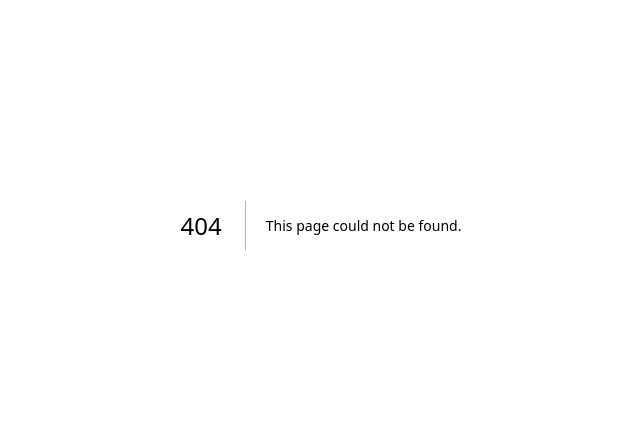
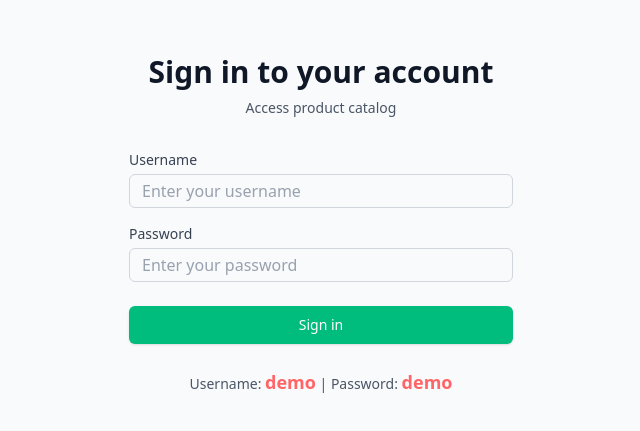
Before and after one commit to ZihadHossainNayem/coder71-technical-assessment, a Next.js app: page /login in a window 1280 px wide. Before the commit this address had no page. Shown: the part 175-606 px from the top of the page, without its empty margins (319-959 px from the left). Built offline with nearby package versions, Linux system fonts and the light colour scheme.

Commit message:
feat:implemented mock jwt auth with authContext and login page

```diff
--- a/app/layout.tsx
+++ b/app/layout.tsx
@@ -1,6 +1,7 @@
 import type { Metadata } from 'next';
 import { Poppins } from 'next/font/google';
 import './globals.css';
+import { AuthProvider } from '@/context/AuthContext';
 
 const poppins = Poppins({
     variable: '--font-poppins',
@@ -20,7 +21,9 @@ export default function RootLayout({
 }>) {
     return (
         <html lang="en">
-            <body className={`${poppins.variable} antialiased  text-gray-900 bg-gray-50`}>{children}</body>
+            <body className={`${poppins.variable} antialiased  text-gray-900 bg-gray-50`}>
+                <AuthProvider>{children}</AuthProvider>
+            </body>
         </html>
     );
 }
--- /dev/null
+++ b/app/login/page.tsx
@@ -0,0 +1,106 @@
+'use client';
+
+import { useState } from 'react';
+import { useRouter } from 'next/navigation';
+import { useAuth } from '@/context/AuthContext';
+
+export default function LoginPage() {
+    const [username, setUsername] = useState('');
+    const [password, setPassword] = useState('');
+    const [error, setError] = useState('');
+    const [isLoading, setIsLoading] = useState(false);
+    const { login } = useAuth();
+    const router = useRouter();
+
+    // handles login form submission
+    const handleLoginSubmit = async (e: React.FormEvent) => {
+        e.preventDefault();
+        setError('');
+        setIsLoading(true);
+
+        try {
+            const success = await login(username, password);
+            if (success) {
+                router.push('/');
+            } else {
+                setError('invalid username or password');
+            }
+        } catch {
+            setError('login failed, please try again.');
+        } finally {
+            setIsLoading(false);
+        }
+    };
+
+    return (
+        <div className="min-h-screen flex items-center justify-center bg-gray-50">
+            <div className="max-w-md w-full space-y-8 p-8">
+                <div className="text-center">
+                    <h2 className="text-3xl font-bold text-gray-900">Sign in to your account</h2>
+                    <p className="mt-2 text-sm text-gray-600">Access product catalog</p>
+                </div>
+
+                {/* login form */}
+                <form className="mt-8 space-y-6" onSubmit={handleLoginSubmit}>
+                    <div className="space-y-4">
+                        {/* username input */}
+                        <div>
+                            <label htmlFor="username" className="block text-sm font-medium text-gray-700">
+                                Username
+                            </label>
+                            <input
+                                id="username"
+                                name="username"
+                                type="text"
+                                required
+                                value={username}
+                                onChange={(e) => setUsername(e.target.value)}
+                                className="mt-1 block w-full px-3 py-1 border border-gray-300 rounded-md  placeholder-gray-400 focus:outline-none focus:ring-emerald-500 focus:border-emerald-500"
+                                placeholder="Enter your username"
+                            />
+                        </div>
+
+                        {/* password input */}
+                        <div>
+                            <label htmlFor="password" className="block text-sm font-medium text-gray-700">
+                                Password
+                            </label>
+                            <input
+                                id="password"
+                                name="password"
+                                type="password"
+                                required
+                                value={password}
+                                onChange={(e) => setPassword(e.target.value)}
+                                className="mt-1 block w-full px-3 py-1 border border-gray-300 rounded-md  placeholder-gray-400 focus:outline-none focus:ring-emerald-500 focus:border-emerald-500"
+                                placeholder="Enter your password"
+                            />
+                        </div>
+                    </div>
+
+                    {/* error message display */}
+                    {error && <div className="text-red-600 text-sm text-center">{error}</div>}
+
+                    {/* form submit button */}
+                    <div>
+                        <button
+                            type="submit"
+                            disabled={isLoading}
+                            className="w-full flex justify-center py-2 px-4 border border-transparent rounded-md shadow-sm text-sm font-medium text-white bg-emerald-500 hover:bg-emerald-600 focus:outline-none focus:ring-2 focus:ring-offset-2 focus:ring-emerald-500 disabled:opacity-50 disabled:cursor-not-allowed"
+                        >
+                            {isLoading ? 'Signing in...' : 'Sign in'}
+                        </button>
+                    </div>
+
+                    {/* demo credentials */}
+                    <div className="text-center text-sm text-gray-600">
+                        <p>
+                            Username: <span className="text-lg font-bold text-red-400">demo</span> | Password:{' '}
+                            <span className="text-lg font-bold text-red-400">demo</span>
+                        </p>
+                    </div>
+                </form>
+            </div>
+        </div>
+    );
+}
--- /dev/null
+++ b/context/AuthContext.tsx
@@ -0,0 +1,73 @@
+'use client';
+
+import { createContext, useContext, useEffect, useState } from 'react';
+import { AuthState, User } from '@/lib/types';
+import { mockLogin, saveToken, removeToken, getToken, getUserFromToken } from '@/lib/auth';
+
+const AuthContext = createContext<AuthState | undefined>(undefined);
+
+// hook to access uth context
+export const useAuth = () => {
+    const context = useContext(AuthContext);
+    if (context === undefined) {
+        throw new Error('useAuth was called outside of <AuthProvider>');
+    }
+    return context;
+};
+
+interface AuthProviderProps {
+    children: React.ReactNode;
+}
+
+export const AuthProvider: React.FC<AuthProviderProps> = ({ children }) => {
+    const [user, setUser] = useState<User | null>(null);
+    const [isLoading, setIsLoading] = useState(true);
+
+    // check if a valid token exists and sets the user accordingly
+    useEffect(() => {
+        const token = getToken();
+        if (token) {
+            const userData = getUserFromToken(token);
+            if (userData) {
+                setUser(userData);
+            } else {
+                removeToken(); //iInvalid or expired token
+            }
+        }
+        setIsLoading(false);
+    }, []);
+
+    const login = async (username: string, password: string): Promise<boolean> => {
+        setIsLoading(true);
+        try {
+            const userData = await mockLogin(username, password);
+            if (userData) {
+                setUser(userData);
+                saveToken(userData.token); // save token to localStorage
+                return true;
+            }
+            return false;
+        } catch (error) {
+            console.error('login error:', error);
+            return false;
+        } finally {
+            setIsLoading(false);
+        }
+    };
+
+    // clears user state and removes token on logout
+    const logout = () => {
+        setUser(null);
+        removeToken();
+    };
+
+    // context value passed
+    const value: AuthState = {
+        user,
+        isLoading,
+        login,
+        logout,
+    };
+
+    return <AuthContext.Provider value={value}>{children}</AuthContext.Provider>;
+};
--- /dev/null
+++ b/lib/auth.ts
@@ -0,0 +1,84 @@
+import { User } from './types';
+
+const DEMO_CREDENTIALS = {
+    username: 'demo',
+    password: 'demo',
+};
+
+// generate fake token
+const generateToken = (username: string): string => {
+    const tokenPayload = {
+        username,
+        id: 1,
+        expireAt: Date.now() + 24 * 60 * 60 * 1000, // valid for 1 day
+    };
+
+    return btoa(JSON.stringify(tokenPayload));
+};
+
+// check token validity
+const validateToken = (token: string): boolean => {
+    try {
+        const tokenPayload = JSON.parse(atob(token));
+        return tokenPayload.expireAt > Date.now();
+    } catch {
+        return false;
+    }
+};
+
+// mock login check
+export const mockLogin = async (username: string, password: string): Promise<User | null> => {
+    // loading simulate here
+    await new Promise((resolve) => setTimeout(resolve, 500));
+
+    if (username === DEMO_CREDENTIALS.username && password === DEMO_CREDENTIALS.password) {
+        const token = generateToken(username);
+        const user: User = {
+            id: 1,
+            username,
+            token,
+        };
+        return user;
+    }
+
+    return null;
+};
+
+// save token in local storage
+export const saveToken = (token: string): void => {
+    localStorage.setItem('mock_auth_token', token);
+};
+
+// get token from local storage
+export const getToken = (): string | null => {
+    return localStorage.getItem('mock_auth_token');
+};
+
+// remove token from local storage
+export const removeToken = (): void => {
+    localStorage.removeItem('mock_auth_token');
+};
+
+// token decoding for user info
+export const getUserFromToken = (token: string): User | null => {
+    try {
+        if (!validateToken(token)) {
+            return null;
+        }
+
+        const tokenPayload = JSON.parse(atob(token));
+        return {
+            id: tokenPayload.id,
+            username: tokenPayload.username,
+            token,
+        };
+    } catch {
+        return null;
+    }
+};
+
+// auth check
+export const isAuthenticated = (): boolean => {
+    const hasToken = getToken();
+    return hasToken ? validateToken(hasToken) : false;
+};
```
